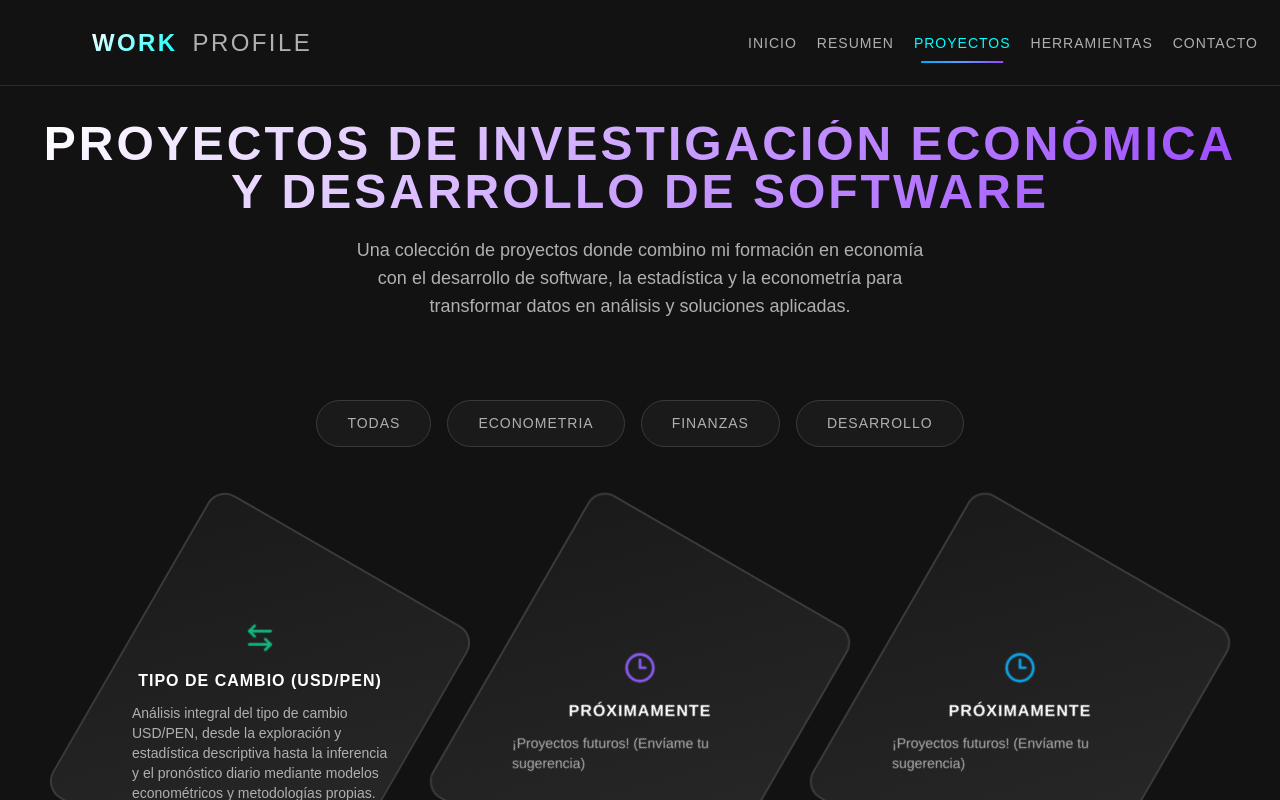
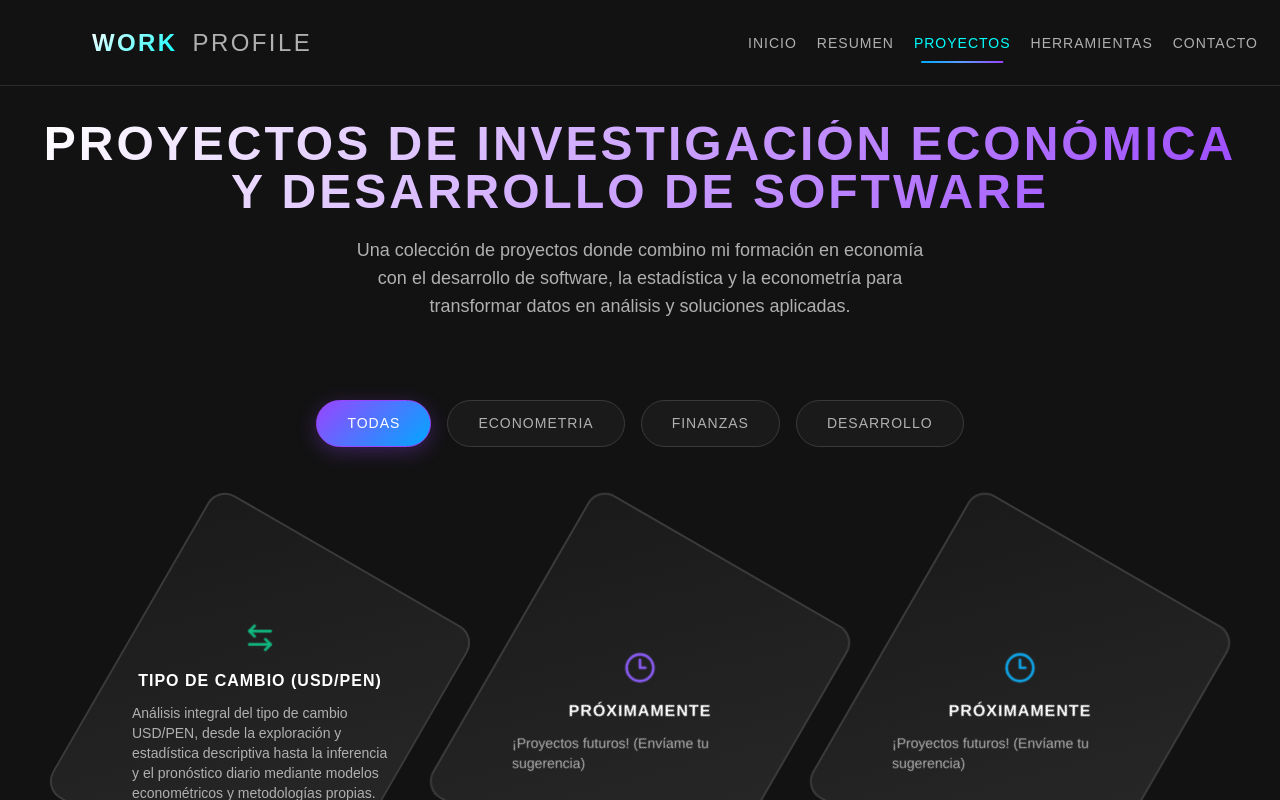
Before and after one commit to mishell1234/FreeProyect, a Next.js app in the folder freeproyect/: page /proyectos in a window 1280 px wide. Shown: the top 800 px of the page. Built offline with nearby package versions, Linux system fonts and the light colour scheme.

Commit message:
Corrige estado activo del filtro de proyectos

```diff
--- a/freeproyect/src/app/proyectos/Herramientas.tsx
+++ b/freeproyect/src/app/proyectos/Herramientas.tsx
@@ -30,7 +30,7 @@ export default function HerramientasGridProyecto() {
                     key={category}
                     data-category={category}
                     className={`${styles.pestaniaProyecto} Poyecto
-                    ${active === category ? styles.pestaniaPoyectoActive : ""
+                    ${active === category ? styles.pestaniaProyectoActive : ""
                     }`} onClick={() => setActive(category)}>
                         {category === "all"
                             ? "Todas"
```
